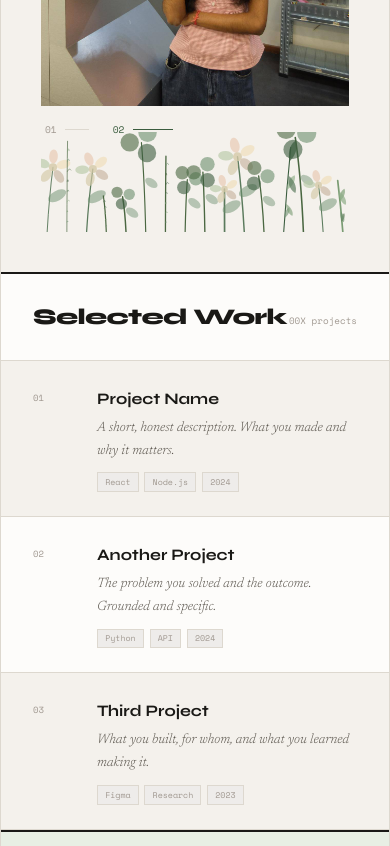
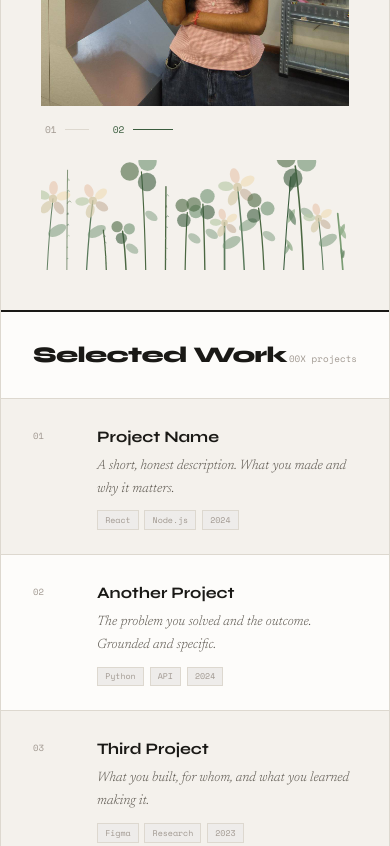
Before and after one commit to Lakshana-K/portfolio, a website: page index.html in a window 390 px wide. Shown: the part 3280-4126 px from the top of the page. Drawn offline with nearby package versions, Linux system fonts and the light colour scheme; no server answers; a script that the page names is missing.

Commit message:
add interactive leaf/clover/flower gardens

```diff
--- a/index.html
+++ b/index.html
@@ -219,11 +219,11 @@
 
 
     /* Garden canvas */
-    .garden-wrap { position: relative; width: 100%; height: 100px; overflow: hidden; margin-top: -4px; }
+    .garden-wrap { position: relative; width: 100%; height: 110px; overflow: hidden; }
     .garden-canvas { display: block; width: 100%; height: 100%; cursor: crosshair; }
 
     /* Botanical illustration */
-    .botanical-wrap { margin-top: auto; position: relative; height: 140px; overflow: hidden; }
+    .botanical-wrap { position: relative; height: 150px; overflow: hidden; margin-top: 1rem; }
     .botanical-wrap canvas { display: block; width: 100%; height: 100%; }
     .leaf { transform-origin: bottom center; animation: sway 4s ease-in-out infinite; }
     .leaf-2 { animation-delay: 0.6s; animation-duration: 5s; }
@@ -394,11 +394,13 @@
             <span class="pbtn-line"></span>
           </button>
         </div>
-      <div class="garden-wrap">
+      </div><!-- end photo-toggle-wrap -->
+      </div><!-- end about-main-inner -->
+
+      <!-- Garden spans full width below both columns -->
+      <div class="garden-wrap" style="margin-top:1.5rem;">
         <canvas class="garden-canvas" id="photo-garden"></canvas>
       </div>
-      </div><!-- end photo-toggle-wrap -->
-      </div><!-- end about-main-inner -->
 
     </div>
   </section>
```
